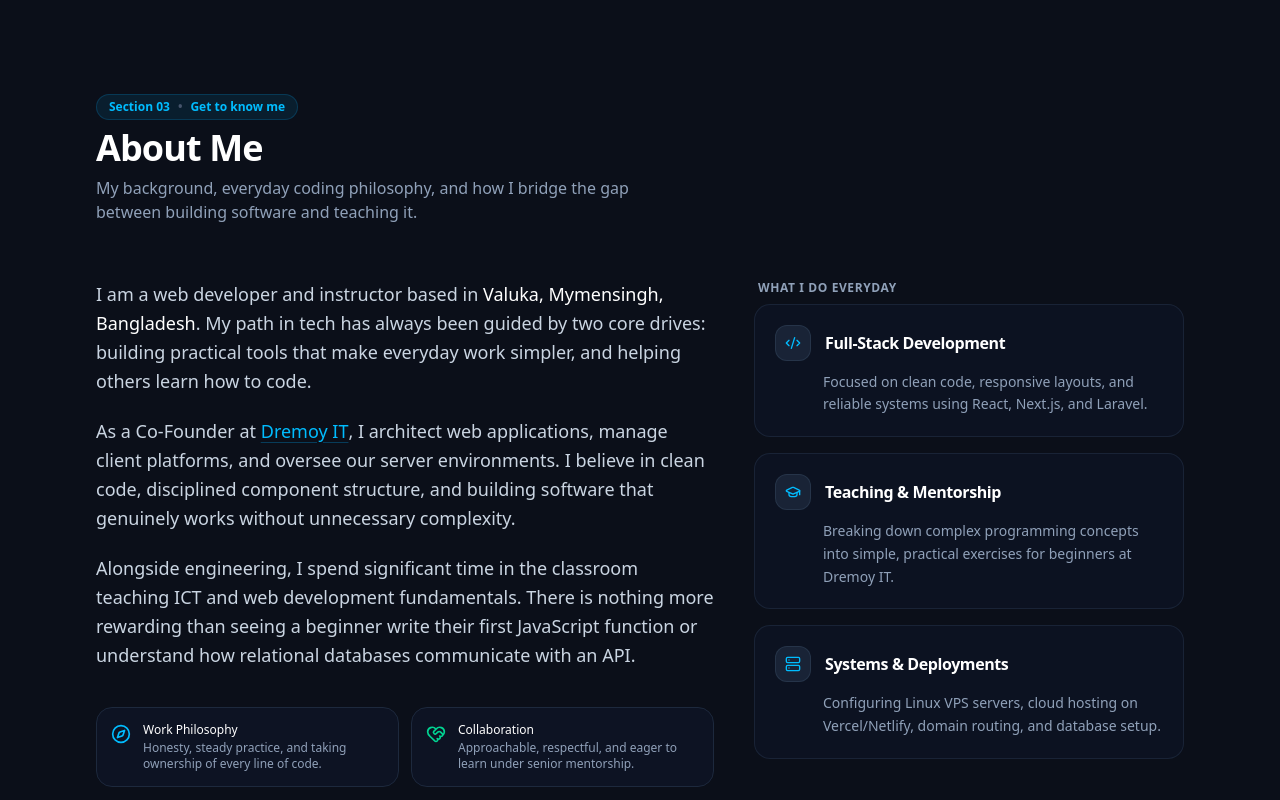
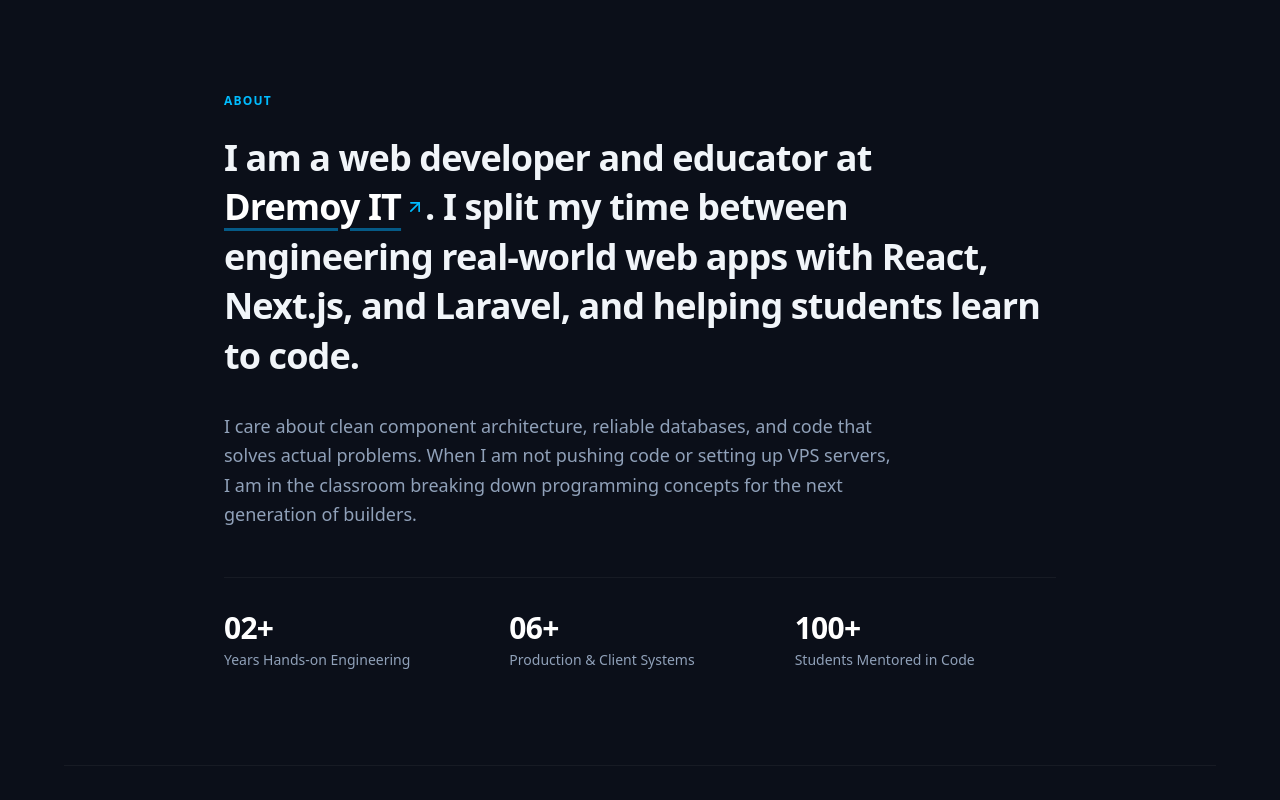
Before and after one commit to furkanahmed/furkan-portfolio, a Next.js app: page / in a window 1280 px wide. Shown: the part 820-1620 px from the top of the page. Built offline with nearby package versions, Linux system fonts and the light colour scheme.

Commit message:
refactor: simplify About section into clean editorial statement with 0 card clutter

```diff
--- a/src/components/About.jsx
+++ b/src/components/About.jsx
@@ -1,115 +1,53 @@
-import {
-  Code2,
-  GraduationCap,
-  Server,
-  HeartHandshake,
-  Compass,
-  Laptop
-} from "lucide-react";
-import { personalInfo } from "@/data/portfolioData";
+import { ArrowUpRight } from "lucide-react";
 
 export default function About() {
-  const pillars = [
-    {
-      icon: Code2,
-      title: "Full-Stack Development",
-      description: "Focused on clean code, responsive layouts, and reliable systems using React, Next.js, and Laravel."
-    },
-    {
-      icon: GraduationCap,
-      title: "Teaching & Mentorship",
-      description: "Breaking down complex programming concepts into simple, practical exercises for beginners at Dremoy IT."
-    },
-    {
-      icon: Server,
-      title: "Systems & Deployments",
-      description: "Configuring Linux VPS servers, cloud hosting on Vercel/Netlify, domain routing, and database setup."
-    }
+  const highlights = [
+    { number: "02+", label: "Years Hands-on Engineering" },
+    { number: "06+", label: "Production & Client Systems" },
+    { number: "100+", label: "Students Mentored in Code" },
   ];
 
   return (
     <section id="about" className="py-24 border-t border-white/5 relative">
-      <div className="max-w-6xl mx-auto px-4 sm:px-6 lg:px-8">
+      <div className="max-w-4xl mx-auto px-4 sm:px-6 lg:px-8">
 
-        {/* Section Header */}
-        <div className="space-y-2 mb-14 text-center sm:text-left">
-          <div className="inline-flex items-center gap-2 px-3 py-1 rounded-full text-xs font-semibold text-sky-400 bg-sky-500/10 border border-sky-500/20">
-            <span>Section 03</span>
-            <span className="text-slate-600">•</span>
-            <span>Get to know me</span>
-          </div>
-          <h2 className="text-3xl sm:text-4xl font-extrabold text-white tracking-tight">
-            About Me
-          </h2>
-          <p className="text-slate-400 text-base max-w-xl">
-            My background, everyday coding philosophy, and how I bridge the gap between building software and teaching it.
-          </p>
-        </div>
+        {/* Subtle Category Tag */}
+        <p className="text-xs font-semibold uppercase tracking-widest text-sky-400 mb-6">
+          About
+        </p>
 
-        {/* Narrative & Philosophy Grid */}
-        <div className="grid grid-cols-1 lg:grid-cols-12 gap-10 items-start">
+        {/* The Big Statement — Ultra Bold, Clean, Confident */}
+        <h2 className="text-2xl sm:text-3xl md:text-4xl font-semibold text-slate-100 leading-snug tracking-tight mb-8">
+          I am a web developer and educator at{" "}
+          <a
+            href="https://dremoy.com"
+            target="_blank"
+            rel="noopener noreferrer"
+            className="text-white hover:text-sky-300 underline underline-offset-8 decoration-sky-500/50 hover:decoration-sky-400 transition-colors font-bold inline-flex items-center gap-1"
+          >
+            Dremoy IT
+            <ArrowUpRight className="w-5 h-5 text-sky-400 inline" />
+          </a>
+          . I split my time between engineering real-world web apps with React, Next.js, and Laravel, and helping students learn to code.
+        </h2>
 
-          {/* Left Column: Authentic Personal Journey (Human-Voice) */}
-          <div className="lg:col-span-7 space-y-5 text-slate-300 text-base sm:text-lg leading-relaxed">
-            <p>
-              I am a web developer and instructor based in <strong className="text-white font-medium">Valuka, Mymensingh, Bangladesh</strong>. My path in tech has always been guided by two core drives: building practical tools that make everyday work simpler, and helping others learn how to code.
-            </p>
-            <p>
-              As a Co-Founder at <a href="https://dremoy.com" target="_blank" rel="noopener noreferrer" className="text-sky-400 hover:text-sky-300 underline underline-offset-4 decoration-sky-500/30 font-medium">Dremoy IT</a>, I architect web applications, manage client platforms, and oversee our server environments. I believe in clean code, disciplined component structure, and building software that genuinely works without unnecessary complexity.
-            </p>
-            <p>
-              Alongside engineering, I spend significant time in the classroom teaching ICT and web development fundamentals. There is nothing more rewarding than seeing a beginner write their first JavaScript function or understand how relational databases communicate with an API.
-            </p>
+        {/* Short, Crisp 2-Sentence Essence */}
+        <p className="text-base sm:text-lg text-slate-400 leading-relaxed font-normal max-w-2xl mb-12">
+          I care about clean component architecture, reliable databases, and code that solves actual problems. When I am not pushing code or setting up VPS servers, I am in the classroom breaking down programming concepts for the next generation of builders.
+        </p>
 
-            {/* Quick Facts / Personality Chips */}
-            <div className="pt-4 grid grid-cols-1 sm:grid-cols-2 gap-3 text-sm">
-              <div className="p-3.5 rounded-2xl bg-slate-900/60 border border-slate-800 flex items-start gap-3">
-                <Compass className="w-5 h-5 text-sky-400 shrink-0 mt-0.5" />
-                <div>
-                  <p className="text-white font-medium text-xs">Work Philosophy</p>
-                  <p className="text-slate-400 text-xs mt-0.5">Honesty, steady practice, and taking ownership of every line of code.</p>
-                </div>
+        {/* Clean, Non-Gimmicky Impact Metrics */}
+        <div className="grid grid-cols-3 gap-6 pt-8 border-t border-white/5">
+          {highlights.map((item) => (
+            <div key={item.label}>
+              <div className="text-2xl sm:text-3xl font-extrabold text-white tracking-tight mb-1">
+                {item.number}
               </div>
-
-              <div className="p-3.5 rounded-2xl bg-slate-900/60 border border-slate-800 flex items-start gap-3">
-                <HeartHandshake className="w-5 h-5 text-emerald-400 shrink-0 mt-0.5" />
-                <div>
-                  <p className="text-white font-medium text-xs">Collaboration</p>
-                  <p className="text-slate-400 text-xs mt-0.5">Approachable, respectful, and eager to learn under senior mentorship.</p>
-                </div>
-              </div>
+              <p className="text-xs sm:text-sm text-slate-400 font-medium leading-snug">
+                {item.label}
+              </p>
             </div>
-          </div>
-
-          {/* Right Column: Three Core Pillars Cards */}
-          <div className="lg:col-span-5 space-y-4">
-            <h3 className="text-xs font-semibold uppercase tracking-wider text-slate-400 mb-2 px-1">
-              What I Do Everyday
-            </h3>
-
-            {pillars.map((pillar, index) => {
-              const Icon = pillar.icon;
-              return (
-                <div
-                  key={pillar.title}
-                  className="p-5 rounded-2xl bg-slate-900/50 border border-slate-800/80 hover:border-slate-700/80 transition-all duration-200 group"
-                >
-                  <div className="flex items-center gap-3.5 mb-2.5">
-                    <div className="w-9 h-9 rounded-xl bg-slate-800/80 border border-slate-700/60 flex items-center justify-center text-sky-400 group-hover:scale-110 group-hover:text-white group-hover:bg-sky-500/20 transition-all duration-200">
-                      <Icon className="w-4 h-4" />
-                    </div>
-                    <h4 className="text-base font-semibold text-white tracking-tight">
-                      {pillar.title}
-                    </h4>
-                  </div>
-                  <p className="text-xs sm:text-sm text-slate-400 leading-relaxed pl-12">
-                    {pillar.description}
-                  </p>
-                </div>
-              );
-            })}
-          </div>
-
+          ))}
         </div>
 
       </div>
```
